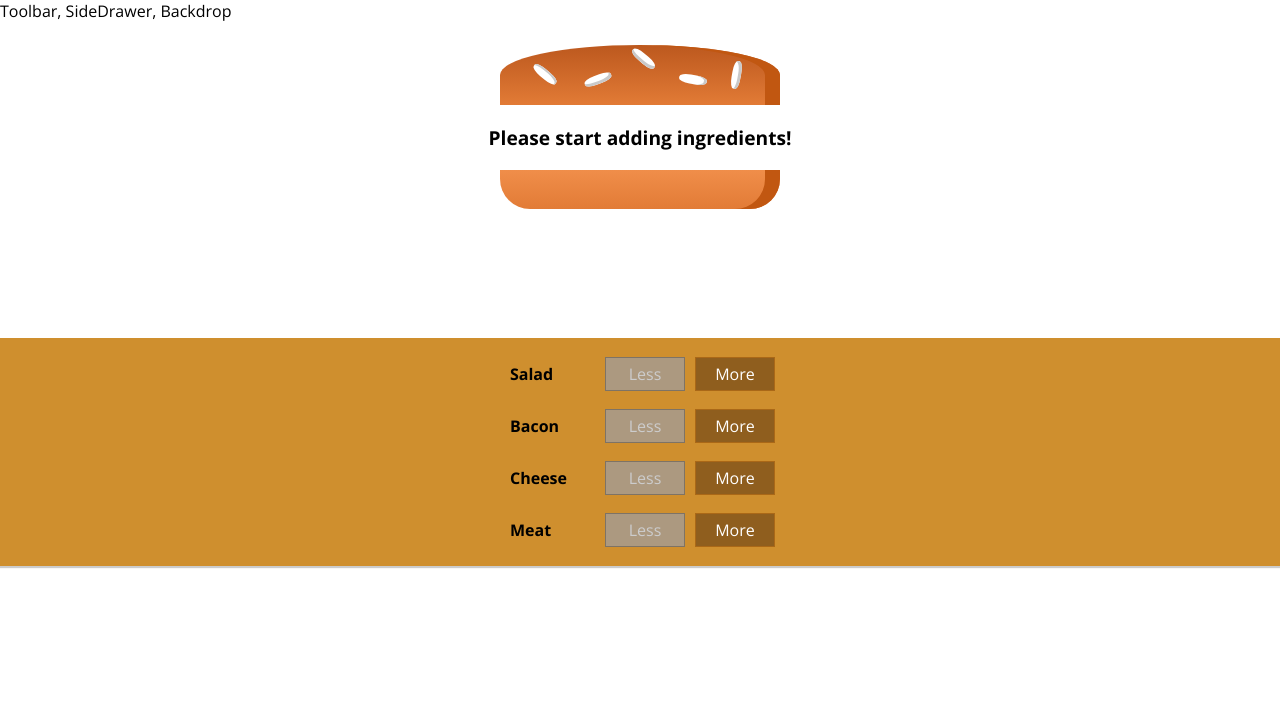
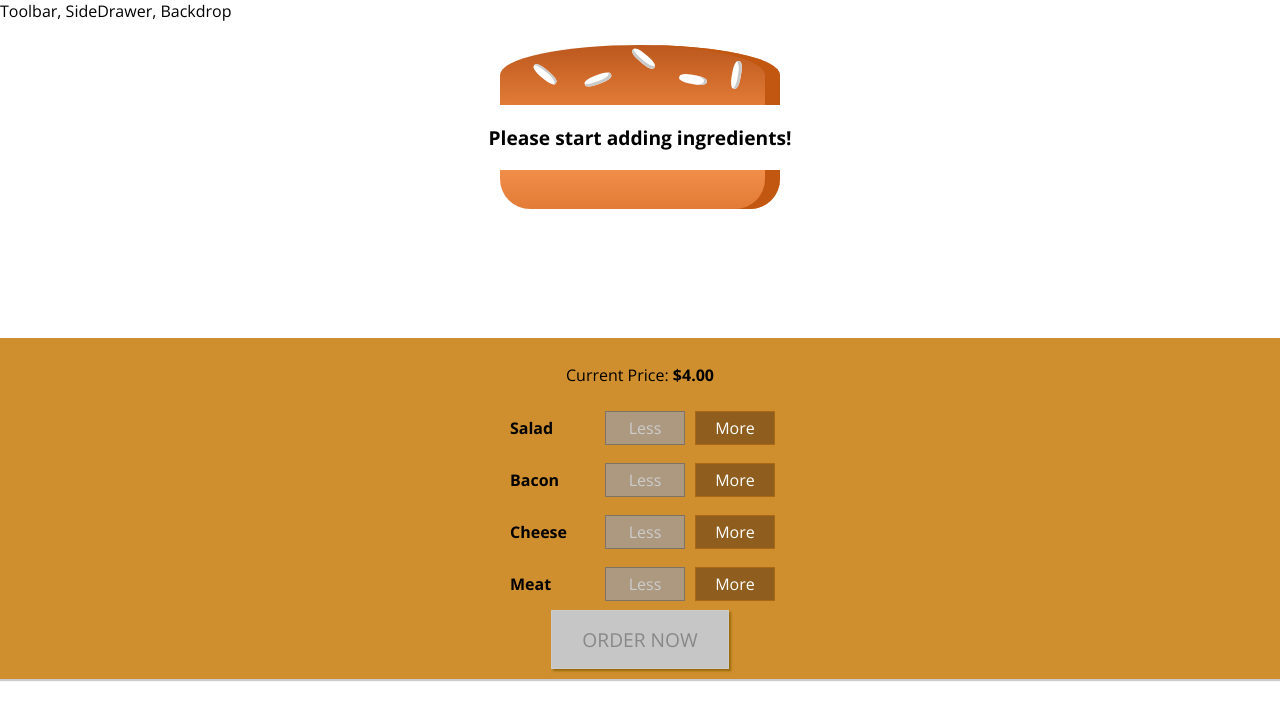
Before and after one commit to Christopher-Gustavsson/react_burger_builder, a React (Create React App) app: page / in a window 1280 px wide. Shown: the top 720 px of the page. Built offline with nearby package versions, Linux system fonts and the light colour scheme.

Commit message:
added total price and order button

```diff
--- a/src/components/Burger/BuildControls/BuildControls.css
+++ b/src/components/Burger/BuildControls/BuildControls.css
@@ -8,3 +8,45 @@
     margin: auto;
     padding: 10px 0;
 }
+
+
+.OrderButton {
+    background-color: #DAD735;
+    outline: none;
+    cursor: pointer;
+    border: 1px solid #966909;
+    color: #966909;
+    font-family: inherit;
+    font-size: 1.2em;
+    padding: 15px 30px;
+    box-shadow: 2px 2px 2px #966909;
+}
+
+.OrderButton:hover, .OrderButton:active {
+    background-color: #A0DB41;
+    border: 1px solid #966909;
+    color: #966909;
+}
+
+.OrderButton:disabled {
+    background-color: #C7C6C6;
+    cursor: not-allowed;
+    border: 1px solid #ccc;
+    color: #888888;
+}
+
+.OrderButton:not(:disabled) {
+    animation: enable 0.3s linear;
+}
+
+@keyframes enable {
+    0% {
+        transform: scale(1);
+    }
+    60% {
+        transform: scale(1.1);
+    }
+    100% {
+        transform: scale(1);
+    }
+}
--- a/src/components/Burger/BuildControls/BuildControls.js
+++ b/src/components/Burger/BuildControls/BuildControls.js
@@ -23,9 +23,11 @@
 
 const buildControls = props => (
     <div className='BuildControls'>
+        <p>Current Price: <strong>${props.price.toFixed(2)}</strong></p>
         {controls.map(ctrl => (
             <BuildControl key={ctrl.label} label={ctrl.label} added={() => props.ingredientAdded(ctrl.type)} removed={() => props.ingredientRemoved(ctrl.type)} disabled={props.disabled[ctrl.type]} />
         ))}
+        <button className='OrderButton' disabled={!props.purchaseable}>ORDER NOW</button>
     </div>
 );
 
--- a/src/containers/BurgerBuilder/BurgerBuilder.js
+++ b/src/containers/BurgerBuilder/BurgerBuilder.js
@@ -18,8 +18,21 @@
             cheese: 0,
             meat: 0
         },
-        totalPrice: 4
+        totalPrice: 4,
+        purchaseable: false
     };
+
+    updatePurchaseState = ingredients => {
+        const sum = Object.keys(ingredients)
+            .map(ingredKey => {
+                return ingredients[ingredKey];
+            })
+            .reduce((sum, el) => {
+                return sum + el;
+            }, 0);
+
+        this.setState({purchaseable: sum > 0});
+    }
 
     addIngredientHandler = type => {
         const oldCount = this.state.ingredients[type];
@@ -35,6 +48,7 @@
             ingredients: updatedIngredients,
             totalPrice: newPrice
         });
+        this.updatePurchaseState(updatedIngredients);
     }
 
     removeIngredientHandler = type => {
@@ -54,6 +68,7 @@
             ingredients: updatedIngredients,
             totalPrice: newPrice
         });
+        this.updatePurchaseState(updatedIngredients);
     }
 
     render(){
@@ -69,7 +84,12 @@
         return(
             <Aux>
                 <Burger ingredients={this.state.ingredients}/>
-                <BuildControls ingredientAdded={this.addIngredientHandler} ingredientRemoved={this.removeIngredientHandler} disabled={disabledInfo} />
+                <BuildControls
+                    ingredientAdded={this.addIngredientHandler}
+                    ingredientRemoved={this.removeIngredientHandler}
+                    disabled={disabledInfo}
+                    price={this.state.totalPrice}
+                    purchaseable={this.state.purchaseable}/>
             </Aux>
         );
     }
```
